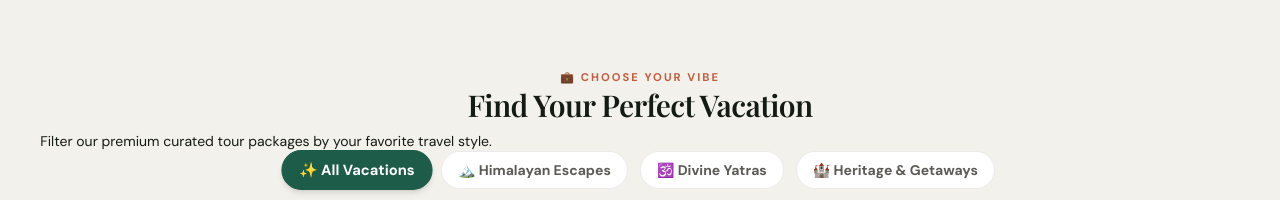
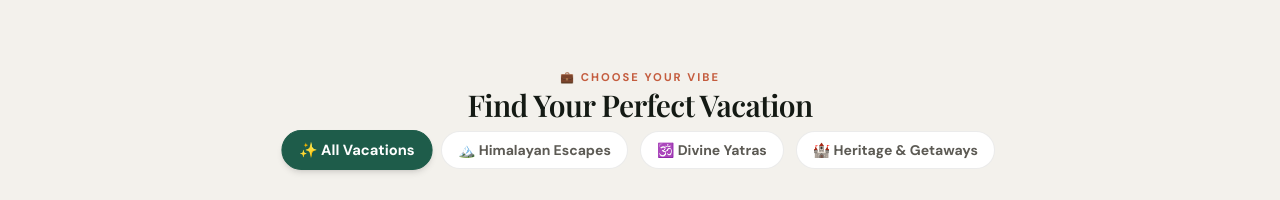
Before and after one commit to IM-SUNIL/K1, a Next.js app: page / in a window 1280 px wide. Shown: the part 1660-1860 px from the top of the page. Built offline with nearby package versions, Linux system fonts and the light colour scheme; grey boxes are pictures that could not be loaded; a web font is replaced by a local one.

Commit message:
Remove sub-paragraph description text line from Choose Your Vibe vacation tabs header

```diff
--- a/src/app/page.js
+++ b/src/app/page.js
@@ -403,9 +403,7 @@ export default function Home() {
           <div className="container max-w-[1200px] mx-auto px-4 text-center mb-8">
             <span className="section-kicker">💼 Choose Your Vibe</span>
             <h3 className="text-2xl md:text-3xl font-bold text-ink mb-3">Find Your Perfect Vacation</h3>
-            <p className="text-muted text-xs md:text-sm max-w-[500px] mx-auto mb-6">
-              Filter our premium curated tour packages by your favorite travel style.
-            </p>
+
 
             {/* Aesthetic Dynamic Tabs */}
             <div className="flex flex-wrap justify-center gap-2 md:gap-3">
```
